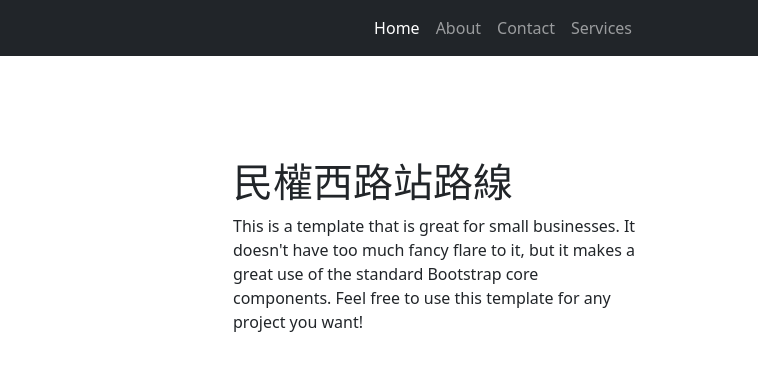
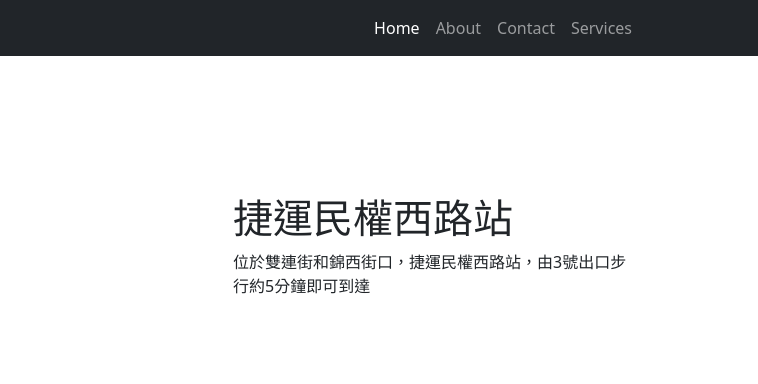
Before and after one commit to Mutal2001/Route-Stinky-tofu, a plain HTML site: page index.html in a window 1280 px wide. Shown: the top 384 px of the page, 522-1280 px from the left. Drawn offline with nearby package versions, Linux system fonts and the light colour scheme.

Commit message:
Update index.html

```diff
--- a/index.html
+++ b/index.html
@@ -33,9 +33,8 @@
             <div class="row gx-4 gx-lg-5 align-items-center my-5">
                 <div class="col-lg-7"><img class="img-fluid rounded mb-4 mb-lg-0" src="https://img.ltn.com.tw/Upload/house/page/2020/09/10/200910-10348-1-Luzfi.jpg" alt="..." /></div>
                 <div class="col-lg-5">
-                    <h1 class="font-weight-light">民權西路站路線</h1>
-                    <p>This is a template that is great for small businesses. It doesn't have too much fancy flare to it, but it makes a great use of the standard Bootstrap core components. Feel free to use this template for any project you want!</p>
-                </div>
+                    <h1 class="font-weight-light">捷運民權西路站</h1>
+                    <p> 位於雙連街和錦西街口，捷運民權西路站，由3號出口步行約5分鐘即可到達</p>
             </div>
             <!-- Call to Action-->
             <div class="card text-white bg-secondary my-5 py-4 text-center">
```
